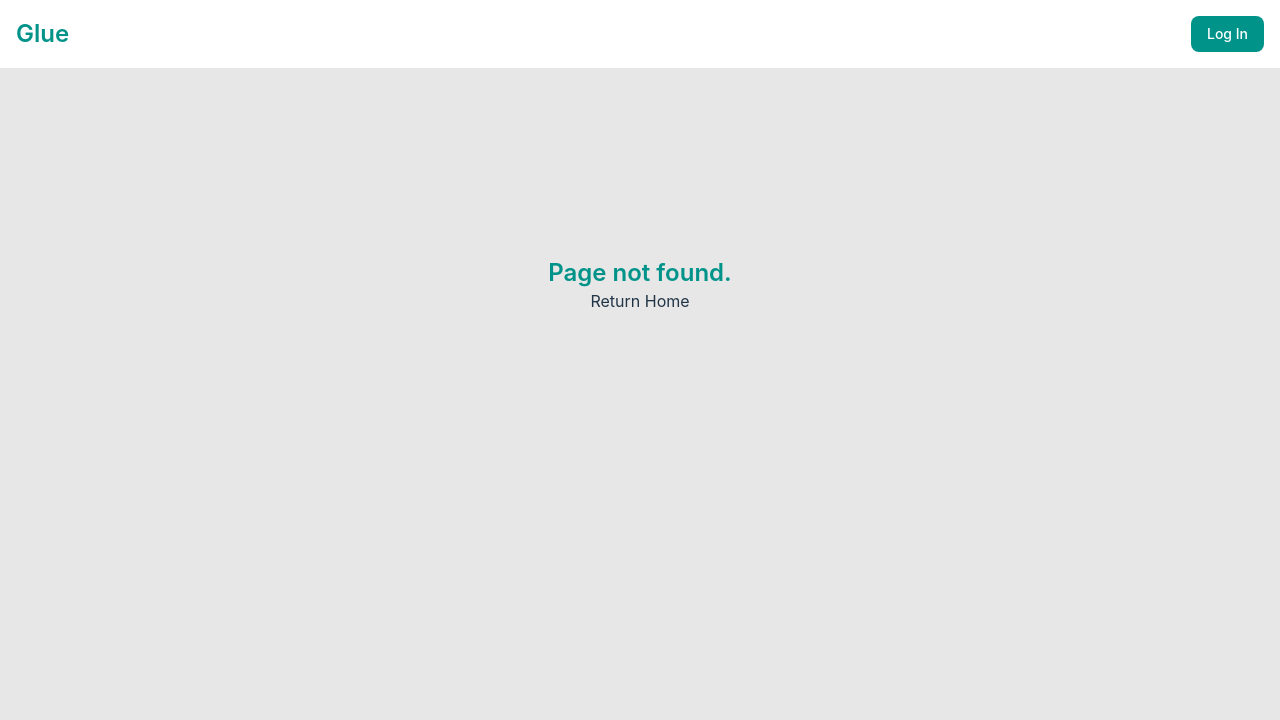
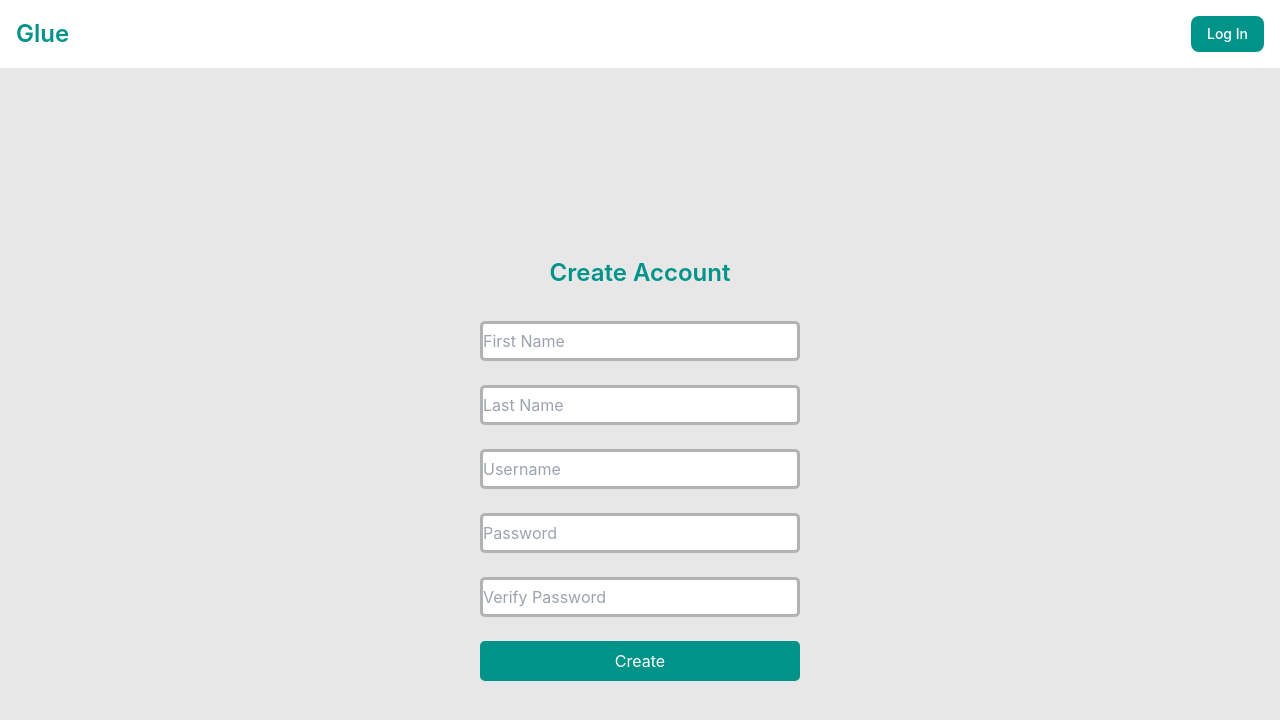
Before and after one commit to benjaminhaswell/glue, a React (Vite) app: page /register in a window 1280 px wide. Before the commit this address had no page. Shown: the top 720 px of the page. Built offline with nearby package versions, Linux system fonts and the light colour scheme.

Commit message:
added registration page

```diff
--- a/package.json
+++ b/package.json
@@ -12,7 +12,6 @@
     "preview": "vite preview"
   },
   "dependencies": {
-    "concurrently": "^8.2.2",
     "cors": "^2.8.5",
     "express": "^4.18.2",
     "mongodb": "^6.2.0",
@@ -25,7 +24,7 @@
     "@types/react-dom": "^18.2.7",
     "@vitejs/plugin-react": "^4.0.3",
     "autoprefixer": "^10.4.16",
-    "concurrently": "^7.0.0",
+    "concurrently": "^7.6.0",
     "eslint": "^8.45.0",
     "eslint-plugin-react": "^7.32.2",
     "eslint-plugin-react-hooks": "^4.6.0",
--- a/src/main.jsx
+++ b/src/main.jsx
@@ -9,6 +9,7 @@ import {
   createBrowserRouter,
   RouterProvider,
 } from "react-router-dom";
+import Register from './pages/Register.jsx'
 
 // Routing tutorial: https://reactrouter.com/en/main/start/tutorial#setup
 
@@ -23,6 +24,10 @@ const router = createBrowserRouter([
     path: "/login",
     element: <Login/>,
   },
+  {
+    path: "/register",
+    element: <Register/>,
+  },
 ]);
 
 // Set routes to root
--- a/src/pages/Login.jsx
+++ b/src/pages/Login.jsx
@@ -1,5 +1,7 @@
 import { useState } from 'react';
+import { Link } from 'react-router-dom';
 import './Login.css';
+import Register from './Register.jsx'
 
 function Login() {
 
@@ -54,7 +56,7 @@ function Login() {
 
                 {/* No account? Register */}
                 <span className='m-6'>Don&apos;t have an account?
-                    <a href="/register" className='text-teal'> Register Here.</a>
+                    <Link to="/register" > Register Here.</Link>
                 </span>
             </div>
         </>
--- /dev/null
+++ b/src/pages/Register.css
@@ -0,0 +1,15 @@
+input {
+    border-radius: 5px;
+    border: 3px solid rgba(0, 0, 0, 0.3);
+
+    height: 40px;
+    width: 25vw;
+    margin-top: 50px;
+
+    transition: border-color 0.3s ease;
+}
+
+input:focus {
+    border: 3px solid #02B674;
+    outline: none;
+}
--- /dev/null
+++ b/src/pages/Register.jsx
@@ -0,0 +1,101 @@
+import { useState } from 'react';
+import './Register.css';
+
+function Register() {
+
+    // Use state for username and password
+    const [firstName, setFirstName] = useState('');
+    const [lastName, setLastName] = useState('');
+    const [username, setUsername] = useState('');
+    const [password, setPassword] = useState('');
+    const [verPassword, setVerPassword] = useState('');
+
+    // Update username and password upon change
+    function handleFirstNameChange(event) {
+        setFirstName(event.target.value);
+    }
+    function handleLastNameChange(event) {
+        setLastName(event.target.value);
+    }
+    function handleUsernameChange(event) {
+        setUsername(event.target.value);
+    }
+    function handlePasswordChange(event) {
+        setPassword(event.target.value);
+    }
+    function handleVerPasswordChange(event) {
+        setVerPassword(event.target.value);
+    }
+
+    // Handle submit (validation)
+    function handleSubmit(event) {
+        event.preventDefault();
+        console.log('Username:', username);
+        console.log('Password:', password);
+    }
+
+    return (
+        <>
+            <div className="flex items-center justify-center flex-col mt-48">
+                <h1 className='text-teal text-2xl font-semibold'>Create Account</h1>
+
+                {/* Registration form */}
+                <form className='mt-8 flex flex-col' onSubmit={handleSubmit}>
+                    <input
+                        type="text"
+                        name="firstName"
+                        id="firstName"
+                        placeholder="First Name"
+                        aria-label="firstName"
+                        value={firstName}
+                        onChange={handleFirstNameChange}
+                    />
+                    <br />
+                    <input
+                        type="text"
+                        name="lastName"
+                        id="lastName"
+                        placeholder="Last Name"
+                        aria-label="lastName"
+                        value={lastName}
+                        onChange={handleLastNameChange}
+                    />
+                    <br />
+                    <input
+                        type="text"
+                        name="username"
+                        id="username"
+                        placeholder="Username"
+                        aria-label="Username"
+                        value={username}
+                        onChange={handleUsernameChange}
+                    />
+                    <br />
+                    <input
+                        type="password"
+                        name="password"
+                        id="password"
+                        placeholder="Password"
+                        aria-label="Password"
+                        value={password}
+                        onChange={handlePasswordChange}
+                    />
+                    <br />
+                    <input
+                        type="verPassword"
+                        name="verPassword"
+                        id="verPassword"
+                        placeholder="Verify Password"
+                        aria-label="verPassword"
+                        value={verPassword}
+                        onChange={handleVerPasswordChange}
+                    />
+                    <br />
+                    <input className="bg-teal text-white border-none focus:border-black cursor-pointer hover:bg-green" type="submit" value="Create" />
+                </form>
+            </div>
+        </>
+    );
+}
+
+export default Register;
```
Also changed, not shown: 1 other file (tests, documents, lock files or other folders).
